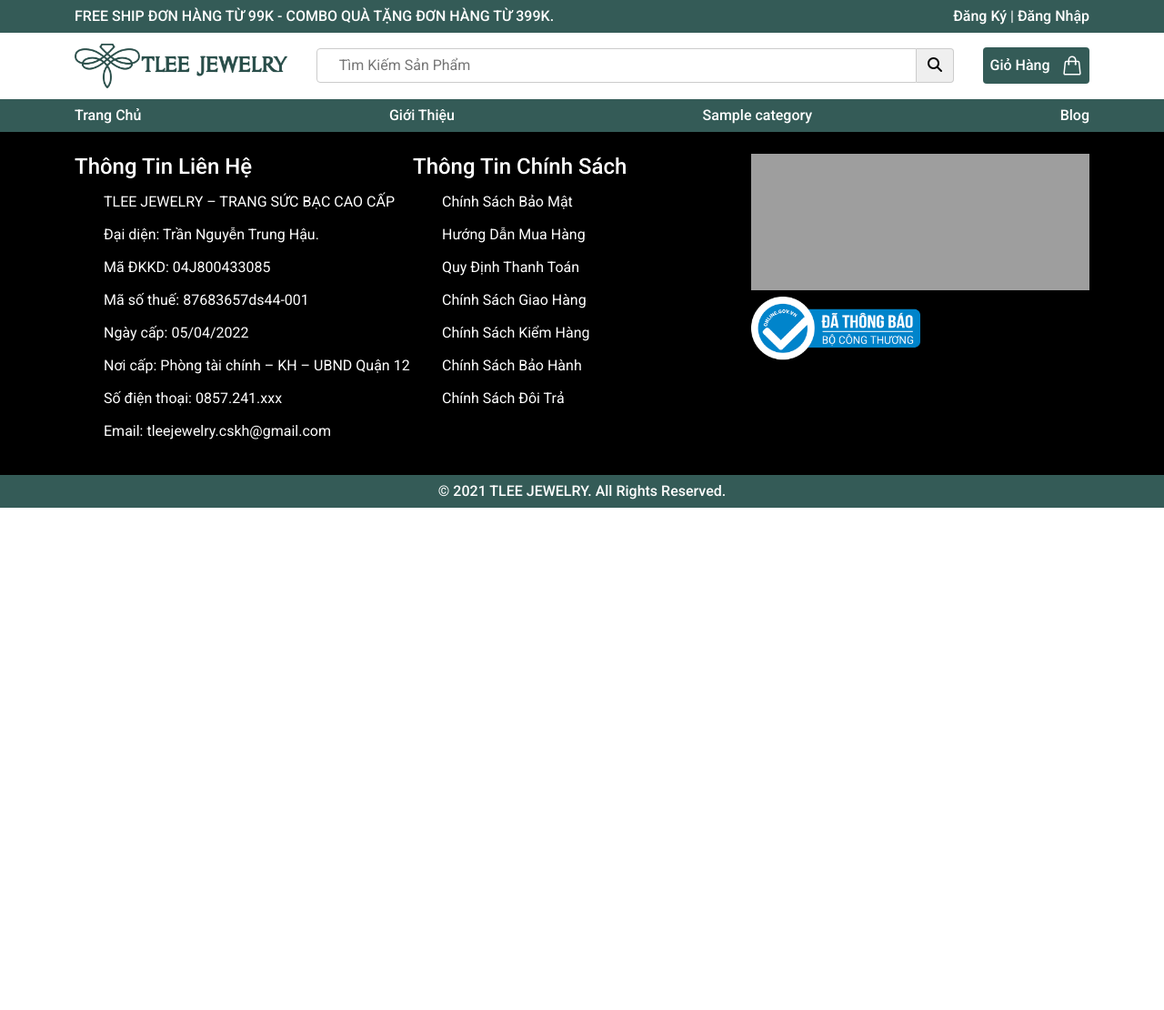
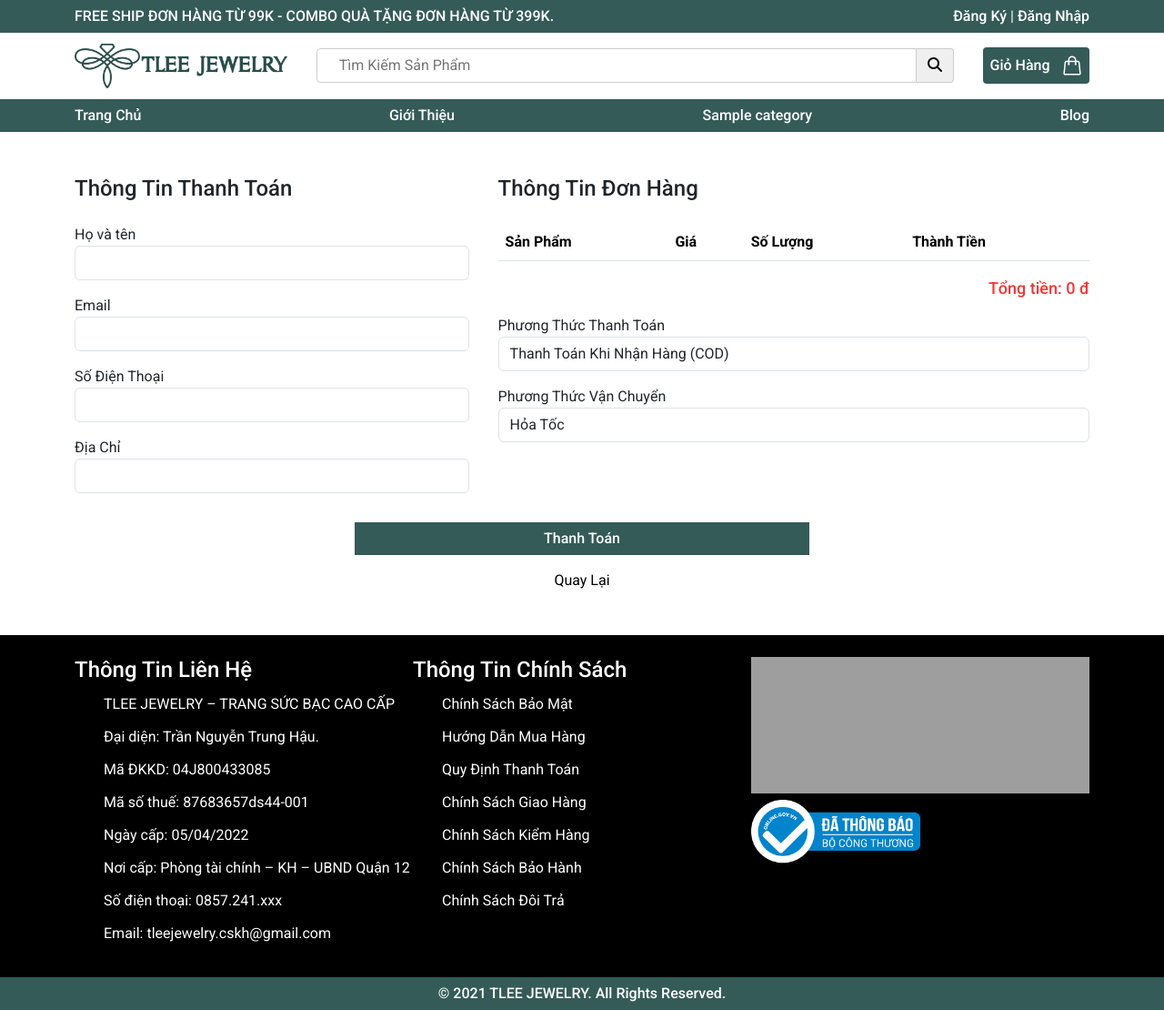
Before and after one commit to le-quel/DA1-Hau, a PHP site: page /index.php?page=checkout in a window 1280 px wide. Shown: the whole page at 91% size. Before the commit the page ends 558 px from the top, so only its background shows below. Run offline with PHP 8.4, Linux system fonts and the light colour scheme; tables that the repository leaves empty or names only in its code hold one stand-in row (values such as "Sample post"); lists and menus that the app fills with data are empty; grey boxes are pictures that could not be loaded.

Commit message:
Trang thanh toán

```diff
--- a/assets/css/style.css
+++ b/assets/css/style.css
@@ -485,3 +485,9 @@
     font-size: 32px;
     font-weight: 500;
 }
+
+.checkout-container{
+    display: grid;
+    grid-template-columns: 1fr 1.5fr;
+    gap: 32px;
+}
--- a/index.php
+++ b/index.php
@@ -176,6 +176,10 @@
             }
             header('Location: index.php?page=login');
             break;
+
+        case 'checkout':
+            require_once "views/checkout.php";
+            break;
     }
 
 } else {
--- a/views/cart.php
+++ b/views/cart.php
@@ -38,6 +38,8 @@
     echo '      </tbody>
             </table>
             <p class="total_price">Tổng Tiền : ' . number_format($total_price, 0, ',', '.') . ' đ</p>
+
+            <a href="index.php?page=checkout" class="btn btn-outline-dark">Thanh Toán</a>
         </div>';
 } else {
     echo '
--- /dev/null
+++ b/views/checkout.php
@@ -0,0 +1,111 @@
+<?php
+$html_review_cart = '';
+foreach ($_SESSION['cart'] as $pdCart) {
+    $html_review_cart .= '
+        <tr>
+            <td>' . $pdCart['name_product'] . '</td>
+            <td> ' . number_format($pdCart['price_product'], 0, ",", ".") . ' đ</td>
+            <td> ' . $pdCart['quantity'] . '</td>
+            <td> ' . number_format($pdCart['price_product'] * $pdCart['quantity'], 0, ",", ".") . ' đ</td>
+        </tr>
+    ';
+}
+?>
+
+<main class="my-5">
+    <form action="" method="POSt">
+        <div class="container">
+            <div class="checkout-container">
+                <div class="checkout-form">
+                    <h4 class="mb-4">Thông Tin Thanh Toán</h4>
+                    <div class="form-group mb-3">
+                        <label for="fullname">Họ và tên</label>
+                        <input type="text" name="fullname" id="fullname" class="form-control" value="<?php
+                        if (isset($_SESSION['user'])) {
+                            echo $_SESSION['user']['fullname'];
+                        }
+                        ?>">
+                    </div>
+
+                    <div class="form-group mb-3">
+                        <label for="email">Email</label>
+                        <input type="email" name="email" id="email" class="form-control" value="<?php
+                        if (isset($_SESSION['user'])) {
+                            echo $_SESSION['user']['email'];
+                        }
+                        ?>">
+                    </div>
+
+                    <div class="form-group mb-3">
+                        <label for="phone">Số Điện Thoại</label>
+                        <input type="text" name="phone" id="phone" class="form-control" value="<?php
+                        if (isset($_SESSION['user'])) {
+                            echo $_SESSION['user']['phone'];
+                        }
+                        ?>">
+                    </div>
+
+                    <div class="form-group mb-3">
+                        <label for="address">Địa Chỉ</label>
+                        <input type="text" name="address" id="address" class="form-control" value="<?php
+                        if (isset($_SESSION['user'])) {
+                            echo $_SESSION['user']['address'];
+                        }
+                        ?>">
+                    </div>
+
+                </div>
+                <div class="review-cart">
+                    <h4 class="mb-4">Thông Tin Đơn Hàng</h4>
+
+                    <div class="table-review-cart">
+                        <table class="table">
+                            <thead>
+                                <th>Sản Phẩm</th>
+                                <th>Giá</th>
+                                <th>Số Lượng</th>
+                                <th>Thành Tiền</th>
+                            </thead>
+
+                            <tbody>
+                                <?= $html_review_cart ?>
+                            </tbody>
+                        </table>
+
+                        <p class="total_price">Tổng tiền:
+                            <?php
+                            $total_price = 0;
+                            foreach ($_SESSION['cart'] as $pdCart) {
+                                $total_price += $pdCart['price_product'] * $pdCart['quantity'];
+                            }
+                            echo number_format($total_price, 0, ",", ".") . ' đ';
+                            ?>
+                        </p>
+                    </div>
+
+                    <div class="form-group mb-3">
+                        <label for="payment">Phương Thức Thanh Toán</label>
+                        <select name="payment" id="payment" class="form-control">
+                            <option value="1">Thanh Toán Khi Nhận Hàng (COD) </option>
+                            <option value="2">Ví Điện Tử Momo</option>
+                            <option value="3">Chuyển Khoản Ngân Hàng</option>
+                        </select>
+                    </div>
+
+                    <div class="form-group mb-3">
+                        <label for="transport">Phương Thức Vận Chuyển</label>
+                        <select name="transport" id="transport" class="form-control">
+                            <option value="1">Hỏa Tốc</option>
+                            <option value="2">Giao Hàng Nhanh</option>
+                            <option value="3">Giao Hàng Tiết Kiệm</option>
+                        </select>
+                    </div>
+                </div>
+            </div>
+            <div class="form-group mt-3 mb-3 form-container">
+                <input type="submit" value="Thanh Toán" class="btn-form">
+                <a href="index.php?page=cart" class="text-center d-block mt-3">Quay Lại</a>
+            </div>
+        </div>
+    </form>
+</main>
```
